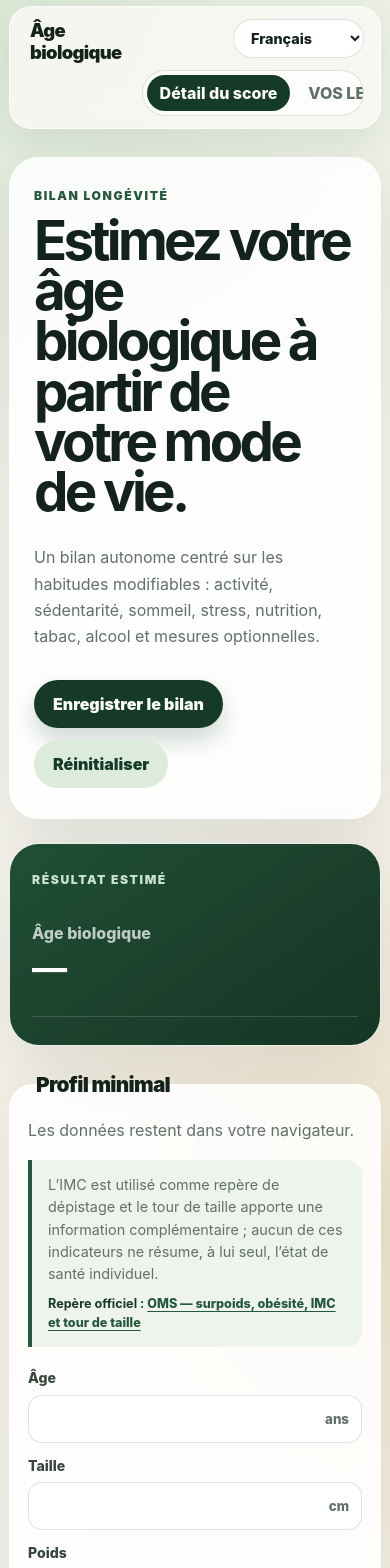
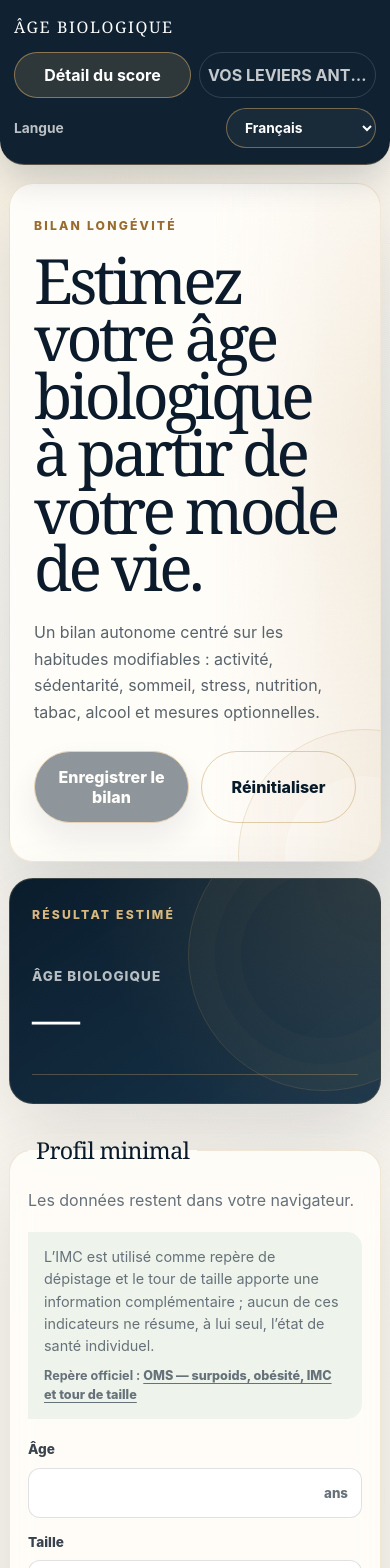
Before and after one commit to pharmaexport/BiologicalAge, a Next.js app: page / in a window 390 px wide. Shown: the top 1568 px of the page. Built offline with nearby package versions, Linux system fonts and the light colour scheme.

Commit message:
Refine premium longevity clinic visual system and mobile layout

```diff
--- a/app/globals.css
+++ b/app/globals.css
@@ -1,16 +1,17 @@
 :root {
   color-scheme: light;
-  --ink: #13221b;
-  --muted: #617068;
-  --line: rgba(19, 34, 27, 0.13);
-  --paper: #f6f4ed;
-  --card: rgba(255, 255, 255, 0.86);
-  --green: #25583c;
-  --green-dark: #163a28;
-  --green-soft: #dcebdc;
-  --sand: #eee5d2;
-  --warning: #fff5df;
-  --shadow: 0 24px 70px rgba(28, 47, 36, 0.11);
+  --ink: #0b1b2b;
+  --muted: #66717a;
+  --line: rgba(11, 27, 43, 0.12);
+  --paper: #f7f2ea;
+  --card: rgba(255, 253, 249, 0.9);
+  --navy: #071a2a;
+  --navy-soft: #18324a;
+  --gold: #c7a164;
+  --gold-soft: #ead8b6;
+  --stone: #e8dfd2;
+  --warning: #fff4df;
+  --shadow: 0 28px 80px rgba(18, 28, 37, 0.12);
 }
 
 * { box-sizing: border-box; }
@@ -19,127 +20,137 @@ body {
   margin: 0;
   color: var(--ink);
   background:
-    radial-gradient(circle at 10% 0%, rgba(194, 222, 193, 0.55), transparent 34rem),
-    radial-gradient(circle at 100% 18%, rgba(235, 214, 174, 0.5), transparent 30rem),
-    var(--paper);
+    radial-gradient(circle at 16% 0%, rgba(234, 216, 182, 0.38), transparent 33rem),
+    radial-gradient(circle at 96% 10%, rgba(157, 173, 185, 0.26), transparent 30rem),
+    linear-gradient(180deg, #fbf8f2 0%, #f4eee5 100%);
   font-family: Inter, ui-sans-serif, system-ui, -apple-system, BlinkMacSystemFont, "Segoe UI", sans-serif;
 }
 button, input, select { font: inherit; }
 button, select { cursor: pointer; }
 a { color: inherit; text-decoration: none; }
-main { width: min(1500px, calc(100% - 32px)); margin: 0 auto; padding-bottom: 72px; }
+main { width: min(1500px, calc(100% - 36px)); margin: 0 auto; padding-bottom: 88px; }
+
 .topbar {
-  position: sticky; top: 12px; z-index: 20; display: flex; justify-content: space-between; align-items: center; gap: 20px;
-  margin: 12px 0 28px; padding: 12px 16px 12px 20px; border: 1px solid rgba(255,255,255,.8); border-radius: 999px;
-  background: rgba(250, 249, 244, 0.82); box-shadow: 0 10px 32px rgba(28, 47, 36, 0.08); backdrop-filter: blur(18px);
+  position: sticky; top: 0; z-index: 30; display: flex; justify-content: space-between; align-items: center; gap: 28px;
+  margin: 0 -18px 30px; padding: 18px 30px; border-bottom: 1px solid rgba(199,161,100,.4);
+  background: rgba(7,26,42,.96); color: white; box-shadow: 0 12px 36px rgba(7,26,42,.18); backdrop-filter: blur(18px);
 }
-.brand { font-weight: 950; letter-spacing: -0.035em; font-size: 1.15rem; }
-.topbarActions { display: flex; align-items: center; gap: 12px; min-width: 0; }
-.viewTabs { display: flex; gap: 5px; padding: 4px; border: 1px solid var(--line); border-radius: 999px; background: rgba(255,255,255,.74); }
-.viewTabs button { border: 0; border-radius: 999px; background: transparent; color: var(--muted); padding: 8px 13px; font-weight: 850; white-space: nowrap; }
-.viewTabs button.active { background: var(--green-dark); color: white; }
-.languagePicker { display: flex; align-items: center; gap: 10px; color: var(--muted); font-weight: 800; font-size: .9rem; }
-.languagePicker select { border: 1px solid var(--line); background: white; border-radius: 999px; padding: 9px 34px 9px 13px; color: var(--ink); }
-.hero { display: grid; grid-template-columns: minmax(0, 1.15fr) minmax(360px, .85fr); gap: 24px; align-items: stretch; margin-bottom: 28px; }
-.hero > div, .resultCard, fieldset, .detailCard, .prioritiesHeader, .priorityCard, .supplementCard {
-  border: 1px solid rgba(255,255,255,.9); background: var(--card); box-shadow: var(--shadow); backdrop-filter: blur(12px);
+.brand { font-family: Georgia, "Times New Roman", serif; font-weight: 500; letter-spacing: .12em; font-size: 1.18rem; text-transform: uppercase; }
+.topbarActions { display: flex; align-items: center; gap: 18px; min-width: 0; }
+.viewTabs { display: flex; gap: 26px; align-items: center; }
+.viewTabs button { position: relative; border: 0; background: transparent; color: rgba(255,255,255,.76); padding: 10px 0; font-weight: 700; white-space: nowrap; }
+.viewTabs button::after { content: ""; position: absolute; left: 0; right: 0; bottom: 1px; height: 1px; background: transparent; transform: scaleX(.55); transition: .2s ease; }
+.viewTabs button.active { color: white; }
+.viewTabs button.active::after { background: var(--gold); transform: scaleX(1); }
+.languagePicker { display: flex; align-items: center; gap: 10px; color: rgba(255,255,255,.72); font-weight: 700; font-size: .86rem; }
+.languagePicker select { border: 1px solid rgba(199,161,100,.55); background: rgba(255,255,255,.04); border-radius: 999px; padding: 10px 34px 10px 14px; color: white; }
+.languagePicker select option { color: var(--ink); }
+
+.hero { display: grid; grid-template-columns: minmax(0, 1.16fr) minmax(360px, .84fr); gap: 24px; align-items: stretch; margin-bottom: 30px; }
+.hero > div, .resultCard, fieldset, .detailCard {
+  border: 1px solid rgba(199,161,100,.24); background: var(--card); box-shadow: var(--shadow); backdrop-filter: blur(14px);
 }
-.hero > div { padding: clamp(30px, 5vw, 74px); border-radius: 42px; }
-.eyebrow { margin: 0 0 12px; color: var(--green); font-size: .76rem; font-weight: 950; letter-spacing: .13em; text-transform: uppercase; }
-h1 { max-width: 860px; margin: 0; font-size: clamp(2.8rem, 6vw, 6.3rem); line-height: .92; letter-spacing: -.067em; }
-.heroText { max-width: 760px; margin: 28px 0 0; color: var(--muted); font-size: clamp(1rem, 1.7vw, 1.24rem); line-height: 1.65; }
-.actions { display: flex; flex-wrap: wrap; gap: 12px; margin-top: 30px; }
-.primary, .secondary { border: 0; border-radius: 999px; padding: 14px 19px; font-weight: 900; transition: transform .18s ease, box-shadow .18s ease; }
-.primary { background: var(--green-dark); color: white; box-shadow: 0 12px 24px rgba(22,58,40,.2); }
-.secondary { background: var(--green-soft); color: var(--green-dark); }
-.primary:hover, .secondary:hover { transform: translateY(-1px); }
-.resultCard { display: grid; align-content: start; padding: clamp(28px, 4vw, 52px); border-radius: 42px; background: linear-gradient(145deg, rgba(28,75,49,.98), rgba(17,49,33,.98)); color: white; }
-.resultCard .eyebrow { color: #c8e3cb; }
-.biologicalAge { display: grid; gap: 9px; padding: 24px 0 30px; border-bottom: 1px solid rgba(255,255,255,.16); }
-.biologicalAge span { color: rgba(255,255,255,.72); font-weight: 800; }
-.biologicalAge strong { max-width: 570px; font-size: clamp(2.2rem, 4vw, 4.8rem); line-height: .96; letter-spacing: -.055em; }
-.metricGrid { display: grid; grid-template-columns: repeat(2, minmax(0,1fr)); gap: 12px; margin-top: 20px; }
-.metricGrid article { min-height: 106px; display: grid; align-content: space-between; gap: 12px; padding: 16px; border: 1px solid rgba(255,255,255,.12); border-radius: 22px; background: rgba(255,255,255,.07); }
-.metricGrid span { color: rgba(255,255,255,.66); font-size: .84rem; font-weight: 800; }
-.metricGrid strong { font-size: 1.08rem; line-height: 1.25; }
-.assessmentLayout { display: grid; grid-template-columns: minmax(0, 1.45fr) minmax(330px, .55fr); gap: 24px; align-items: start; }
+.hero > div {
+  position: relative; overflow: hidden; min-height: 560px; display: grid; align-content: center;
+  padding: clamp(44px, 6vw, 92px); border-radius: 34px;
+  background:
+    linear-gradient(90deg, rgba(255,253,249,.98) 0 55%, rgba(255,253,249,.78) 72%, rgba(255,253,249,.38) 100%),
+    radial-gradient(circle at 86% 36%, rgba(199,161,100,.20), transparent 21rem),
+    linear-gradient(135deg, #fffdf9, #eee3d4);
+}
+.hero > div::before { content: ""; position: absolute; inset: auto -40px -90px auto; width: 420px; height: 420px; border: 1px solid rgba(199,161,100,.28); border-radius: 50%; box-shadow: inset 0 0 0 46px rgba(199,161,100,.04); }
+.hero > div::after { content: ""; position: absolute; right: 72px; top: 76px; width: 160px; height: 240px; opacity: .36; background: radial-gradient(ellipse at center, rgba(45,73,55,.72) 0 22%, transparent 24%), radial-gradient(ellipse at center, rgba(45,73,55,.58) 0 18%, transparent 20%); background-size: 50px 70px, 62px 82px; transform: rotate(-13deg); }
+.eyebrow { position: relative; z-index: 1; margin: 0 0 18px; color: #9a6b2e; font-size: .76rem; font-weight: 850; letter-spacing: .18em; text-transform: uppercase; }
+h1 { position: relative; z-index: 1; max-width: 770px; margin: 0; font-family: Georgia, "Times New Roman", serif; font-size: clamp(3.8rem, 6.4vw, 7.4rem); line-height: .9; letter-spacing: -.06em; font-weight: 500; }
+.heroText { position: relative; z-index: 1; max-width: 650px; margin: 34px 0 0; color: #59636b; font-size: clamp(1rem, 1.35vw, 1.18rem); line-height: 1.8; }
+.actions { position: relative; z-index: 1; display: flex; flex-wrap: wrap; gap: 12px; margin-top: 36px; }
+.primary, .secondary { border-radius: 999px; padding: 15px 22px; font-weight: 800; transition: transform .18s ease, box-shadow .18s ease, background .18s ease; }
+.primary { border: 1px solid var(--gold); background: var(--navy); color: white; box-shadow: 0 14px 32px rgba(7,26,42,.18); }
+.secondary { border: 1px solid rgba(199,161,100,.5); background: transparent; color: var(--navy); }
+.primary:hover, .secondary:hover { transform: translateY(-2px); }
+.primary:disabled { opacity: .45; cursor: not-allowed; transform: none; }
+
+.resultCard {
+  position: relative; overflow: hidden; display: grid; align-content: start; padding: clamp(32px, 4vw, 54px); border-radius: 34px;
+  background: linear-gradient(145deg, rgba(7,26,42,.99), rgba(20,48,70,.98)); color: white;
+}
+.resultCard::before { content: ""; position: absolute; inset: 0; background: radial-gradient(circle at 100% 0%, rgba(199,161,100,.16), transparent 18rem); pointer-events: none; }
+.resultCard::after { content: ""; position: absolute; right: -80px; top: -60px; width: 270px; height: 270px; border: 1px solid rgba(199,161,100,.2); border-radius: 50%; box-shadow: inset 0 0 0 26px rgba(199,161,100,.025), inset 0 0 0 52px rgba(199,161,100,.025); }
+.resultCard .eyebrow { color: #d9b87d; }
+.biologicalAge { position: relative; z-index: 1; display: grid; gap: 12px; padding: 28px 0 34px; border-bottom: 1px solid rgba(199,161,100,.34); }
+.biologicalAge span { color: rgba(255,255,255,.7); font-size: .84rem; font-weight: 800; text-transform: uppercase; letter-spacing: .08em; }
+.biologicalAge strong { max-width: 570px; font-family: Georgia, "Times New Roman", serif; font-size: clamp(3rem, 5vw, 5.5rem); line-height: .92; letter-spacing: -.05em; font-weight: 500; }
+.metricGrid { position: relative; z-index: 1; display: grid; grid-template-columns: repeat(2, minmax(0,1fr)); gap: 0; margin-top: 18px; border-top: 1px solid rgba(255,255,255,.12); border-left: 1px solid rgba(255,255,255,.12); }
+.metricGrid article { min-height: 118px; display: grid; align-content: space-between; gap: 14px; padding: 20px; border-right: 1px solid rgba(255,255,255,.12); border-bottom: 1px solid rgba(255,255,255,.12); }
+.metricGrid span { color: rgba(255,255,255,.64); font-size: .78rem; font-weight: 800; text-transform: uppercase; letter-spacing: .06em; }
+.metricGrid strong { font-size: 1.12rem; line-height: 1.3; }
+
+.assessmentLayout { display: grid; grid-template-columns: minmax(0, 1.48fr) minmax(330px, .52fr); gap: 24px; align-items: start; }
 .assessmentForm { display: grid; gap: 18px; }
-fieldset { min-width: 0; margin: 0; padding: clamp(22px, 3vw, 36px); border-radius: 30px; }
-legend { padding: 0 10px; font-size: clamp(1.3rem, 2vw, 2rem); font-weight: 950; letter-spacing: -.035em; }
-fieldset > p { margin: 0 0 20px; color: var(--muted); }
-.formGrid { display: grid; grid-template-columns: repeat(3, minmax(0,1fr)); gap: 14px; }
-.field { min-width: 0; display: grid; gap: 8px; align-content: start; }
-.field > span { min-height: 2.5em; color: #35463d; font-size: .88rem; line-height: 1.25; font-weight: 850; }
-.field input, .field select { width: 100%; min-height: 48px; border: 1px solid var(--line); border-radius: 14px; outline: none; background: rgba(255,255,255,.92); color: var(--ink); padding: 12px 13px; transition: border-color .18s ease, box-shadow .18s ease; }
-.field input:focus, .field select:focus { border-color: var(--green); box-shadow: 0 0 0 4px rgba(37,88,60,.11); }
+fieldset { min-width: 0; margin: 0; padding: clamp(24px, 3vw, 38px); border-radius: 26px; }
+legend { padding: 0 12px; font-family: Georgia, "Times New Roman", serif; font-size: clamp(1.45rem, 2.1vw, 2.15rem); font-weight: 500; letter-spacing: -.025em; }
+fieldset > p { margin: 0 0 22px; color: var(--muted); }
+.formGrid { display: grid; grid-template-columns: repeat(3, minmax(0,1fr)); gap: 16px; }
+.field { min-width: 0; display: grid; gap: 9px; align-content: start; }
+.field > span { min-height: 2.5em; color: #38434d; font-size: .85rem; line-height: 1.3; font-weight: 800; }
+.field input, .field select { width: 100%; min-height: 50px; border: 1px solid rgba(11,27,43,.13); border-radius: 12px; outline: none; background: rgba(255,255,255,.92); color: var(--ink); padding: 13px 14px; transition: border-color .18s ease, box-shadow .18s ease, background .18s ease; }
+.field input:focus, .field select:focus { border-color: var(--gold); box-shadow: 0 0 0 4px rgba(199,161,100,.12); background: white; }
 .inputWithSuffix { position: relative; }
-.inputWithSuffix input { padding-right: 75px; }
-.inputWithSuffix small { position: absolute; right: 13px; top: 50%; transform: translateY(-50%); color: var(--muted); font-weight: 850; pointer-events: none; }
-.submitButton { justify-self: start; padding-inline: 24px; }
+.inputWithSuffix input { padding-right: 82px; }
+.inputWithSuffix small { position: absolute; right: 14px; top: 50%; transform: translateY(-50%); color: var(--muted); font-weight: 800; pointer-events: none; }
+.submitButton { justify-self: start; padding-inline: 26px; }
 .detailsColumn { display: grid; gap: 18px; }
-.detailCard { padding: 25px; border-radius: 28px; }
-.stickyCard { position: sticky; top: 92px; }
-.detailCard h2 { margin: 0 0 16px; font-size: 1.35rem; letter-spacing: -.035em; }
-.detailCard p { color: var(--muted); line-height: 1.65; }
-.detailCard ul { margin: 0; padding-left: 19px; color: #405047; line-height: 1.7; }
-.scoreList { display: grid; gap: 14px; }
+.detailCard { padding: 26px; border-radius: 24px; }
+.stickyCard { position: sticky; top: 104px; }
+.detailCard h2 { margin: 0 0 16px; font-family: Georgia, "Times New Roman", serif; font-size: 1.5rem; font-weight: 500; letter-spacing: -.02em; }
+.detailCard p { color: var(--muted); line-height: 1.7; }
+.detailCard ul { margin: 0; padding-left: 19px; color: #46515a; line-height: 1.75; }
+.scoreList { display: grid; gap: 15px; }
 .scoreList article { display: grid; gap: 8px; }
 .scoreList article > div { display: flex; justify-content: space-between; gap: 14px; font-size: .9rem; }
 .scoreList span { color: var(--muted); font-weight: 800; }
 .scoreList strong { white-space: nowrap; }
-progress { width: 100%; height: 9px; border: 0; border-radius: 999px; overflow: hidden; background: #e6eae4; }
-progress::-webkit-progress-bar { background: #e6eae4; border-radius: 999px; }
-progress::-webkit-progress-value { background: var(--green); border-radius: 999px; }
-progress::-moz-progress-bar { background: var(--green); border-radius: 999px; }
-.warningCard { background: rgba(255, 245, 223, .94); }
-.methodCard { background: rgba(238, 229, 210, .86); }
-.prioritiesPanel { display: grid; gap: 22px; }
-.prioritiesHeader { border-radius: 34px; padding: clamp(28px, 4vw, 50px); }
-.prioritiesHeader h2, .supplementCard h2 { margin: 0; font-size: clamp(2rem, 4vw, 4rem); letter-spacing: -.055em; }
-.prioritiesHeader > p:last-child, .supplementCard > div:first-child > p:last-child { max-width: 850px; color: var(--muted); line-height: 1.7; }
-.priorityGrid { display: grid; grid-template-columns: repeat(3, minmax(0,1fr)); gap: 18px; }
-.priorityCard { position: relative; min-height: 390px; display: grid; align-content: start; gap: 20px; padding: 28px; border-radius: 30px; overflow: hidden; }
-.priorityRank { position: absolute; right: 20px; top: 12px; color: rgba(37,88,60,.09); font-size: 7rem; line-height: 1; font-weight: 950; }
-.priorityImpact { position: relative; display: flex; justify-content: space-between; align-items: baseline; gap: 18px; padding-right: 55px; }
-.priorityImpact span { color: var(--muted); font-size: .82rem; font-weight: 850; text-transform: uppercase; letter-spacing: .08em; }
-.priorityImpact strong { font-size: 1.45rem; }
-.priorityCard h3 { position: relative; margin: 0; max-width: 90%; font-size: 1.7rem; line-height: 1.05; letter-spacing: -.04em; }
-.priorityCard div > strong { font-size: .78rem; text-transform: uppercase; letter-spacing: .08em; color: var(--green); }
-.priorityCard p { margin: 7px 0 0; color: var(--muted); line-height: 1.6; }
-.supplementCard { display: grid; gap: 24px; padding: clamp(28px, 4vw, 48px); border-radius: 34px; background: rgba(238,229,210,.82); }
-.supplementGrid { display: grid; grid-template-columns: repeat(3, minmax(0,1fr)); gap: 16px; }
-.supplementGrid article { padding: 22px; border: 1px solid var(--line); border-radius: 22px; background: rgba(255,255,255,.68); }
-.supplementGrid h3 { margin: 0 0 10px; font-size: 1.1rem; }
-.supplementGrid p { margin: 0; color: var(--muted); line-height: 1.65; }
-.supplementWarning { background: rgba(255,245,223,.9) !important; }
-.supplementRule { margin: 0; padding-top: 18px; border-top: 1px solid var(--line); font-weight: 850; line-height: 1.6; }
+progress { width: 100%; height: 8px; border: 0; border-radius: 999px; overflow: hidden; background: #e3ddd2; }
+progress::-webkit-progress-bar { background: #e3ddd2; border-radius: 999px; }
+progress::-webkit-progress-value { background: linear-gradient(90deg, #9b743d, #d5b777); border-radius: 999px; }
+progress::-moz-progress-bar { background: linear-gradient(90deg, #9b743d, #d5b777); border-radius: 999px; }
+.warningCard { background: rgba(255,244,223,.94); }
+.methodCard { background: linear-gradient(145deg, rgba(7,26,42,.96), rgba(24,50,74,.96)); color: white; border-color: rgba(199,161,100,.34); }
+.methodCard p { color: rgba(255,255,255,.72); }
 
 @media (max-width: 1080px) {
   .hero, .assessmentLayout { grid-template-columns: 1fr; }
   .stickyCard { position: static; }
   .detailsColumn { grid-template-columns: repeat(2, minmax(0,1fr)); }
   .detailsColumn .stickyCard, .detailsColumn .methodCard { grid-column: 1 / -1; }
-  .priorityGrid { grid-template-columns: 1fr; }
-  .priorityCard { min-height: 0; }
-  .supplementGrid { grid-template-columns: 1fr; }
 }
+
 @media (max-width: 760px) {
-  main { width: min(100% - 18px, 1500px); }
-  .topbar { top: 6px; align-items: flex-start; margin-top: 6px; border-radius: 22px; }
-  .topbarActions { width: 100%; flex-direction: column-reverse; align-items: stretch; }
-  .viewTabs { overflow-x: auto; }
-  .viewTabs button { flex: 1; }
-  .languagePicker { justify-content: flex-end; }
-  .languagePicker > span { display: none; }
-  .hero > div, .resultCard { border-radius: 30px; }
-  .hero > div { padding: 30px 24px; }
-  h1 { font-size: clamp(2.65rem, 14vw, 4.4rem); }
+  main { width: min(100% - 18px, 1500px); padding-bottom: 48px; }
+  .topbar { position: relative; top: auto; margin: 0 -9px 18px; padding: 16px 14px; flex-direction: column; align-items: stretch; gap: 14px; border-radius: 0 0 24px 24px; }
+  .brand { font-size: 1rem; letter-spacing: .1em; }
+  .topbarActions { width: 100%; flex-direction: column; align-items: stretch; gap: 10px; }
+  .viewTabs { display: grid; grid-template-columns: 1fr 1fr; gap: 8px; width: 100%; }
+  .viewTabs button { min-width: 0; padding: 12px 8px; border: 1px solid rgba(255,255,255,.14); border-radius: 999px; overflow: hidden; text-overflow: ellipsis; }
+  .viewTabs button.active { background: rgba(199,161,100,.16); border-color: rgba(199,161,100,.62); }
+  .viewTabs button::after { display: none; }
+  .languagePicker { justify-content: space-between; }
+  .languagePicker > span { display: inline; }
+  .languagePicker select { min-width: 150px; }
+  .hero { gap: 16px; }
+  .hero > div, .resultCard { border-radius: 24px; }
+  .hero > div { min-height: 0; padding: 34px 24px 38px; }
+  .hero > div::before { width: 250px; height: 250px; right: -110px; bottom: -120px; }
+  .hero > div::after { display: none; }
+  h1 { max-width: 9ch; font-size: clamp(3rem, 16vw, 4.35rem); line-height: .92; }
+  .heroText { margin-top: 24px; font-size: 1rem; line-height: 1.65; }
+  .actions { margin-top: 26px; }
+  .actions .primary, .actions .secondary { flex: 1 1 140px; }
   .resultCard { padding: 28px 22px; }
   .metricGrid, .formGrid, .detailsColumn { grid-template-columns: 1fr; }
   .detailsColumn .stickyCard, .detailsColumn .methodCard { grid-column: auto; }
-  fieldset { padding: 24px 18px; border-radius: 24px; }
-  legend { max-width: calc(100% - 20px); margin-left: 0; padding: 0 8px; line-height: 1.08; }
+  fieldset { padding: 24px 18px; border-radius: 22px; }
+  legend { max-width: calc(100% - 20px); margin-left: 0; padding: 0 8px; }
   .field > span { min-height: 0; }
   .submitButton { width: 100%; }
-  .prioritiesHeader, .supplementCard, .priorityCard { border-radius: 24px; }
 }
```
